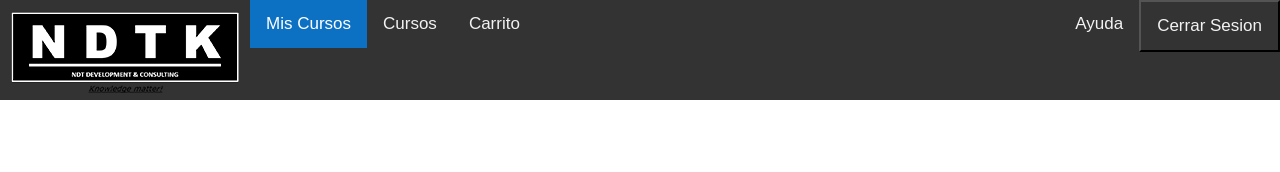
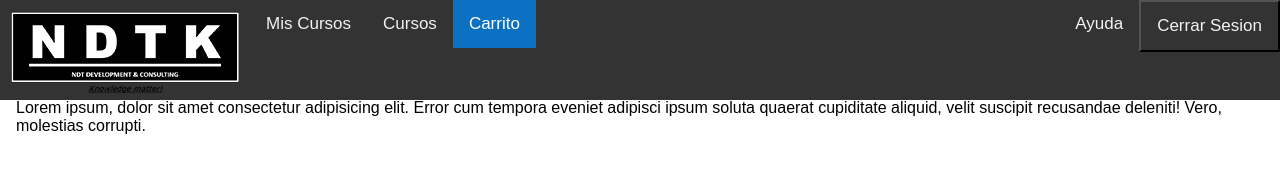
Before and after one commit to Samysuper14/curso-interactivo, a plain HTML site: page carrito.html in a window 1280 px wide. Drawn offline with Linux system fonts and the light colour scheme.

Commit message:
correccion del titulo y coloreo del menu

```diff
--- a/carrito.html
+++ b/carrito.html
@@ -5,16 +5,16 @@
     <meta charset="UTF-8">
     <meta name="viewport" content="width=device-width, initial-scale=1.0">
     <link rel="stylesheet" href="css\styles.css">
-    <title>Cursos</title>
+    <title>Carrito</title>
 </head>
 
 <body>
 
     <div class="topnav">
         <img class="" src="ndtkclogo.png" alt="NDTKCLOGO">
-        <a class="active" href="index.html">Mis Cursos</a>
+        <a class="" href="index.html">Mis Cursos</a>
         <a href="cursos.html">Cursos</a>
-        <a href="carrito.html">Carrito</a>
+        <a class="active" href="carrito.html">Carrito</a>
         <div class="topnav-right">
             <a href="ayuda.html">Ayuda</a>
             <button id="myBtn">Cerrar Sesion</button>
--- a/css/styles.css
+++ b/css/styles.css
@@ -47,7 +47,7 @@ body {
 
   .main {
       padding: 16px;
-      margin-top: 30px;
+      margin-top: 67px;
   }
 
   /* The Modal (background) */
```
Also changed, not shown: ayuda.html (+3 -3 lines), cursos.html (+2 -2 lines), index.html (+1 -1 lines).
